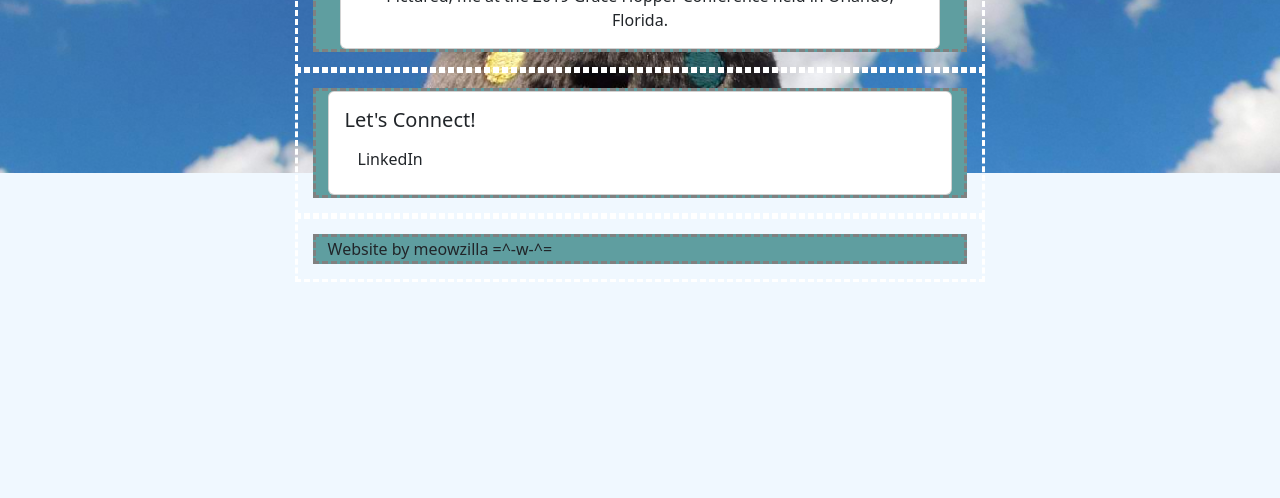
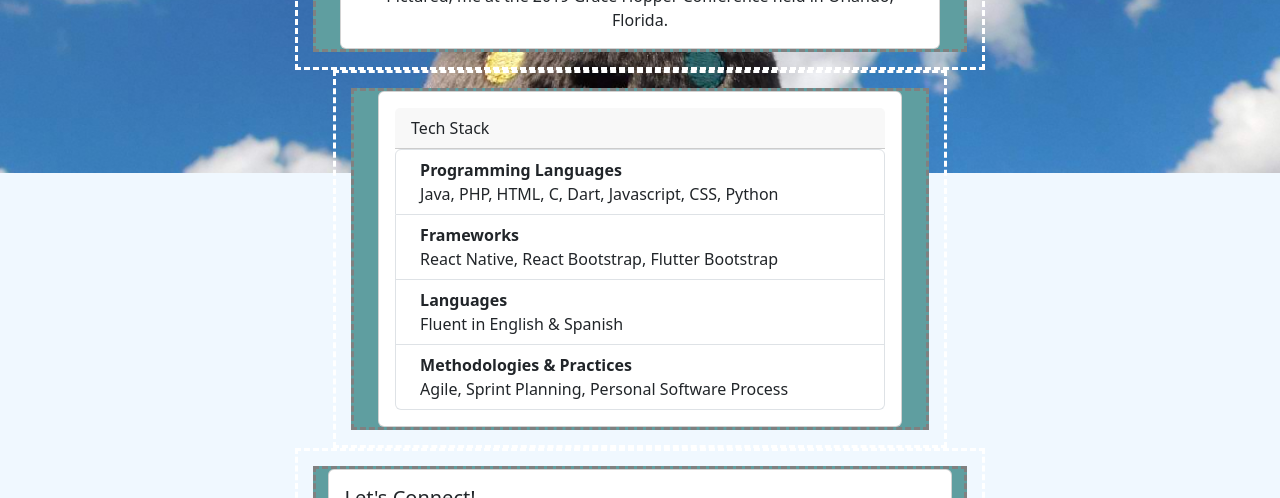
Before and after one commit to miriamrami/meow-port-app, a React (Create React App) app in the folder meow-port-app/: page / in a window 1280 px wide. Shown: the part 627-1125 px from the top of the page. Before the commit the page ends 909 px from the top, so only its background shows below. Built offline with nearby package versions, Linux system fonts and the light colour scheme.

Commit message:
added a list group in my homepage

```diff
--- a/meow-port-app/src/Home.js
+++ b/meow-port-app/src/Home.js
@@ -1,7 +1,7 @@
 import React from "react";
 import { Link } from "react-router-dom";
 import "./cssFiles//Home.css";
-import { Container, Row, Col, Card, Nav, Navbar, Button, Image } from "react-bootstrap";
+import { Container, Row, Col, Card, Nav, Navbar, Button, ListGroup } from "react-bootstrap";
 import ghcImg from "./imgs/miriamAtGHC.jpg";
 
 const Home = () => {
@@ -44,6 +44,48 @@ const Home = () => {
 			</Row>
 		</Container>
 
+		<Container>
+			<Row className="row1">
+				<Col>
+					<Container>
+							<Card>
+								<Card.Body>
+									<Card.Header>Tech Stack</Card.Header>
+									<Card.Text>
+									<ListGroup as="ol">
+      									<ListGroup.Item as="li" className="d-flex justify-content-between align-items-start">
+        									<div className="ms-2 me-auto">
+          										<div className="fw-bold">Programming Languages</div>
+												Java, PHP, HTML, C, Dart, Javascript, CSS, Python
+											</div>
+      									</ListGroup.Item>
+      									<ListGroup.Item as="li" className="d-flex justify-content-between align-items-start">
+        									<div className="ms-2 me-auto">
+          										<div className="fw-bold">Frameworks</div>
+          										React Native, React Bootstrap, Flutter Bootstrap
+        									</div>
+      									</ListGroup.Item>
+      									<ListGroup.Item as="li" className="d-flex justify-content-between align-items-start">
+        									<div className="ms-2 me-auto">
+          										<div className="fw-bold">Languages</div>
+          										Fluent in English & Spanish
+        									</div>
+      									</ListGroup.Item>
+										  <ListGroup.Item as="li" className="d-flex justify-content-between align-items-start">
+        									<div className="ms-2 me-auto">
+          										<div className="fw-bold">Methodologies & Practices</div>
+          										Agile, Sprint Planning, Personal Software Process
+        									</div>
+      									</ListGroup.Item>
+    								</ListGroup>
+									</Card.Text>
+								</Card.Body>
+							</Card>
+					</Container>
+				</Col>
+			</Row>
+		</Container>
+
 		<Container fluid>
 			<Row className="row2">
 				<Col>
```
